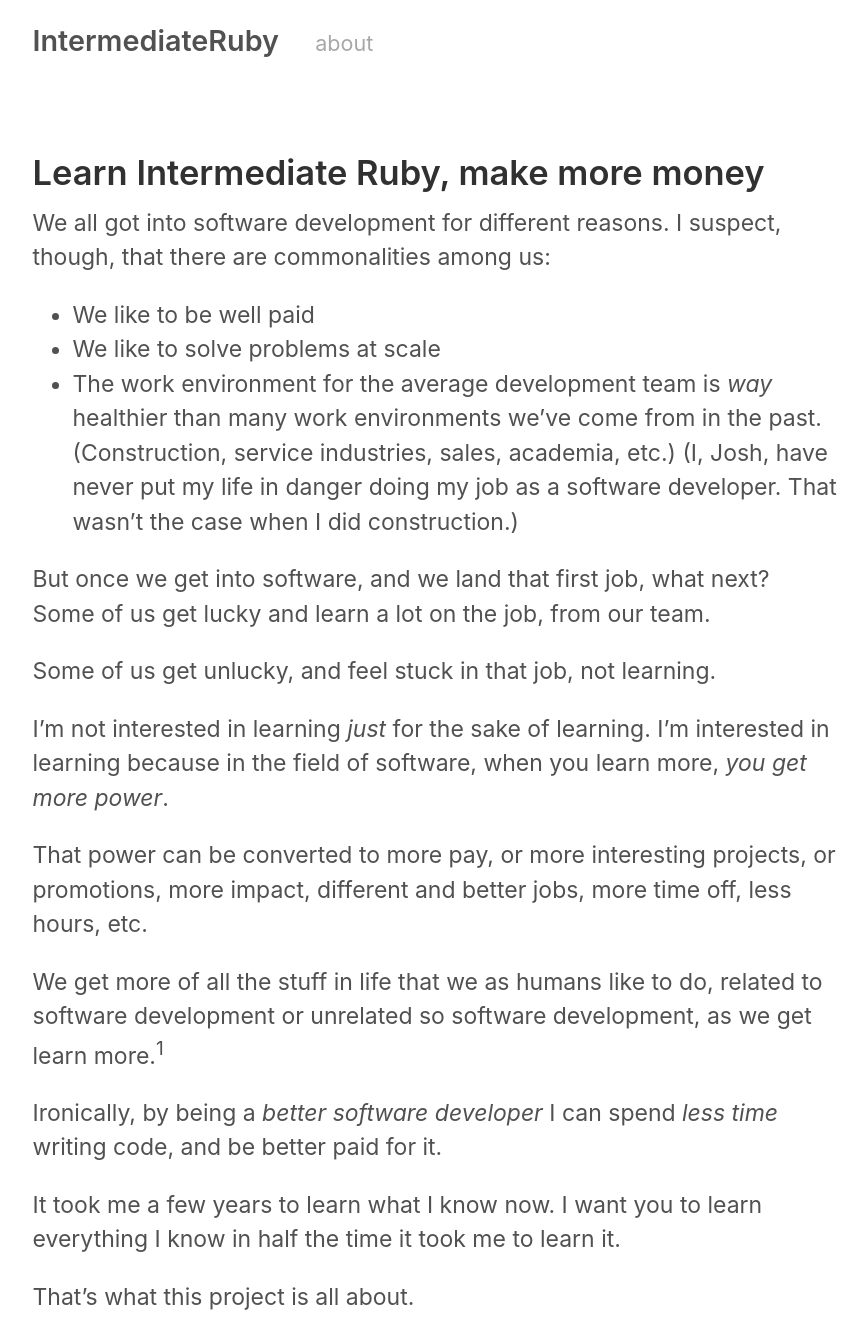
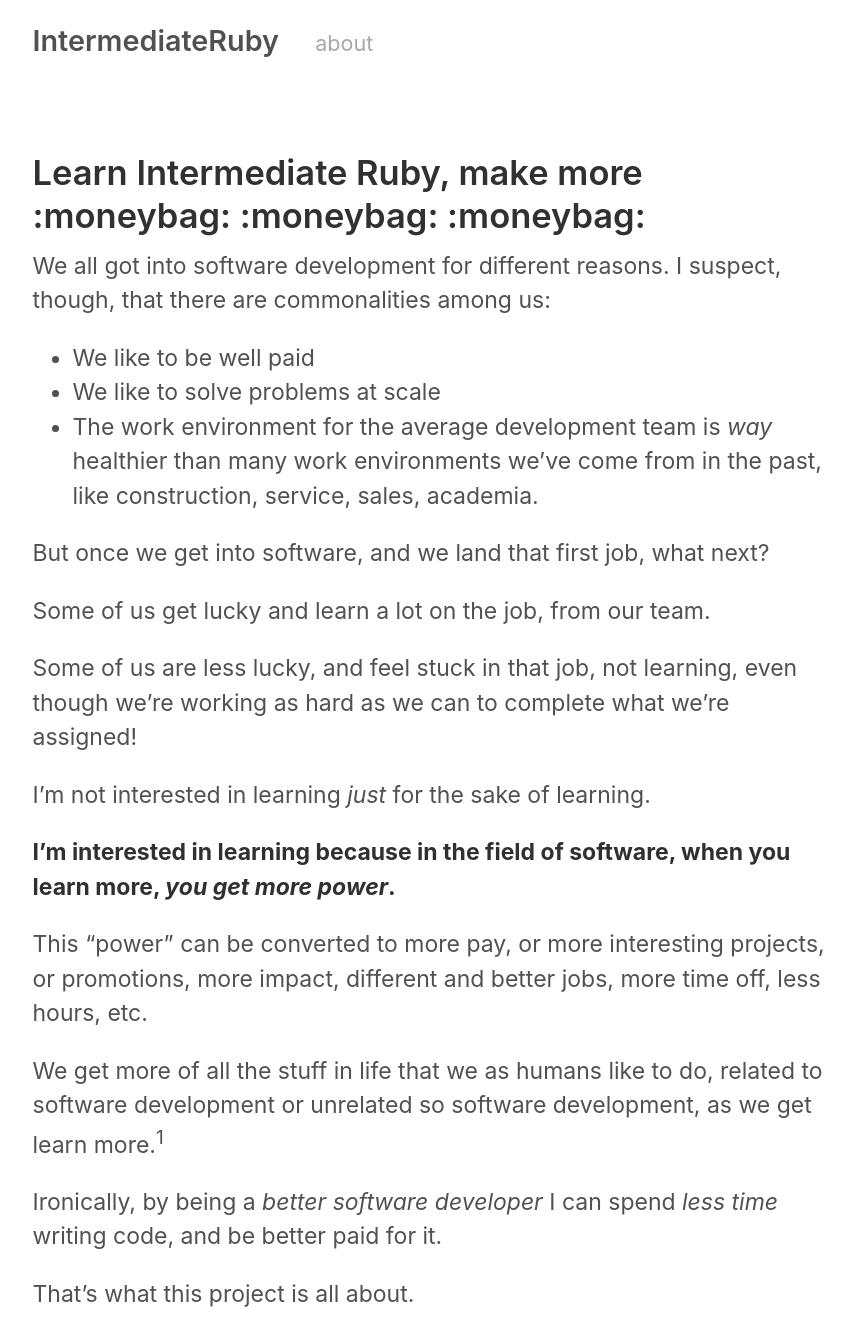
Before and after one commit to josh-works/intermediaterubycom, a Jekyll site: the page built from index.md, in a window 1280 px wide, cut to the strip 0-1330 px from the top of the page. Shown: the whole strip, without its empty margins (205-1072 px from the left). Built offline with Jekyll 4.4.1, drawn with Linux system fonts in a browser that asks for light colours.

Commit message:
update landing copy

```diff
--- a/index.md
+++ b/index.md
@@ -3,27 +3,29 @@
 title: Home
 ---
 
-## Learn Intermediate Ruby, make more money
+## Learn Intermediate Ruby, make more :moneybag: :moneybag: :moneybag:
 
 We all got into software development for different reasons. I suspect, though, that there are commonalities among us:
 
 - We like to be well paid
 - We like to solve problems at scale
-- The work environment for the average development team is _way_ healthier than many work environments we've come from in the past. (Construction, service industries, sales, academia, etc.) (I, Josh, have never put my life in danger doing my job as a software developer. That wasn't the case when I did construction.)
+- The work environment for the average development team is _way_ healthier than many work environments we've come from in the past, like construction, service, sales, academia.
 
-But once we get into software, and we land that first job, what next? Some of us get lucky and learn a lot on the job, from our team.
+But once we get into software, and we land that first job, what next?
 
-Some of us get unlucky, and feel stuck in that job, not learning.
+Some of us get lucky and learn a lot on the job, from our team.
 
-I'm not interested in learning _just_ for the sake of learning. I'm interested in learning because in the field of software, when you learn more, _you get more power_.
+Some of us are less lucky, and feel stuck in that job, not learning, even though we're working as hard as we can to complete what we're assigned!
 
-That power can be converted to more pay, or more interesting projects, or promotions, more impact, different and better jobs, more time off, less hours, etc.
+I'm not interested in learning _just_ for the sake of learning.
+
+**I'm interested in learning because in the field of software, when you learn more, _you get more power_.**
+
+This "power" can be converted to more pay, or more interesting projects, or promotions, more impact, different and better jobs, more time off, less hours, etc.
 
 We get more of all the stuff in life that we as humans like to do, related to software development or unrelated so software development, as we get learn more.<sup>1</sup>
 
 Ironically, by being a _better software developer_ I can spend _less time_ writing code, and be better paid for it.
-
-It took me a few years to learn what I know now. I want you to learn everything I know in half the time it took me to learn it.
 
 That's what this project is all about.
 
```
